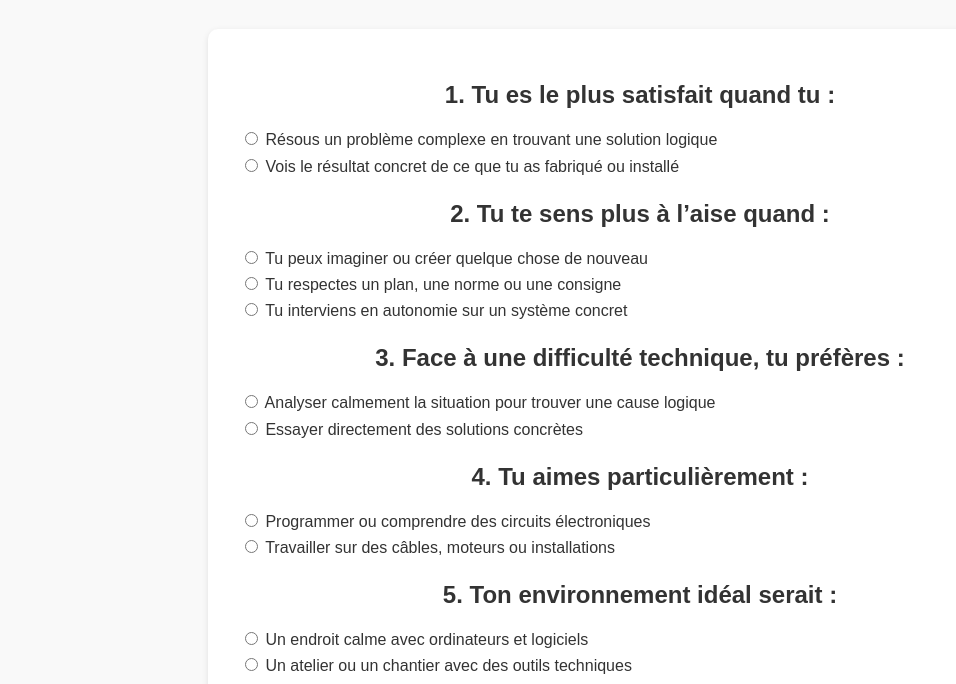
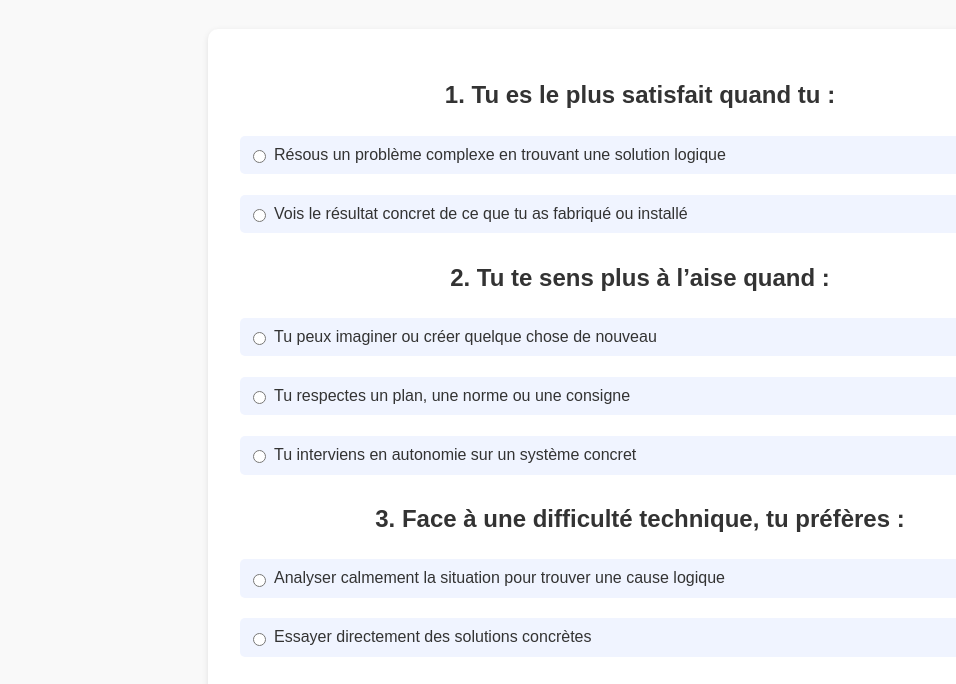
Before and after one commit to PFMP2025/PFMPHENRIDARRAS, a plain HTML site: page QCM-MTNE.html in a window 1280 px wide. Shown: the part 93-777 px from the top of the page, without its empty margins (0-956 px from the left). Drawn offline with nearby package versions, Linux system fonts and the light colour scheme.

Commit message:
Update QCM-MTNE.html

```diff
--- a/QCM-MTNE.html
+++ b/QCM-MTNE.html
@@ -25,6 +25,24 @@
       cursor: pointer;
       z-index: 1000;
     }
+    .options {
+  display: flex;
+  flex-direction: column;
+  gap: 0.5rem;
+}
+
+label {
+  background: #f0f4ff;
+  padding: 0.5rem;
+  border-radius: 5px;
+  line-height: 1.4;
+  display: flex;
+  align-items: center;
+}
+label input[type="radio"] {
+  margin-right: 0.5rem;
+}
+
   </style>
 </head>
 <body>
@@ -197,14 +215,21 @@
    questions.forEach((q, i) => {
   const block = document.createElement("div");
   block.className = "question";
+
   const title = document.createElement("h2");
   title.textContent = q.q;
   block.appendChild(title);
+
+  const optionsContainer = document.createElement("div");
+  optionsContainer.className = "options"; // <--- pour le style
+
   q.options.forEach((opt) => {
     const label = document.createElement("label");
-        label.innerHTML = `<input type=\"radio\" name=\"q${i}\" value=\"${opt.m.join(',')}\"> ${opt.t}`;
-        block.appendChild(label);
+    label.innerHTML = `<input type="radio" name="q${i}" value="${opt.m.join(',')}"> ${opt.t}`;
+    optionsContainer.appendChild(label);
   });
+
+  block.appendChild(optionsContainer);
   form.appendChild(block);
 });
 
```
Lines whose indentation alone changed are shown as unchanged.
